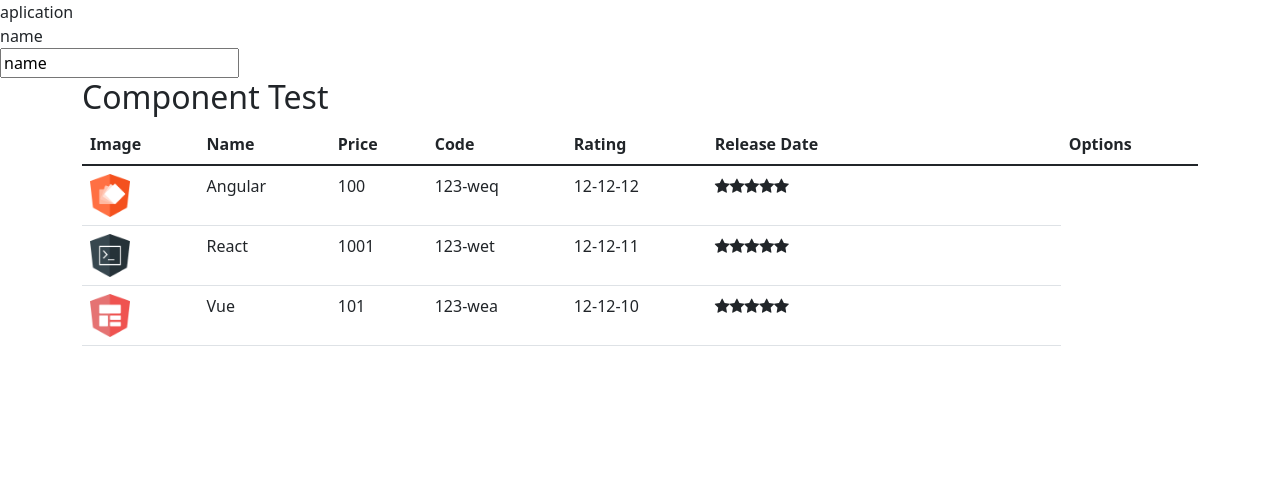
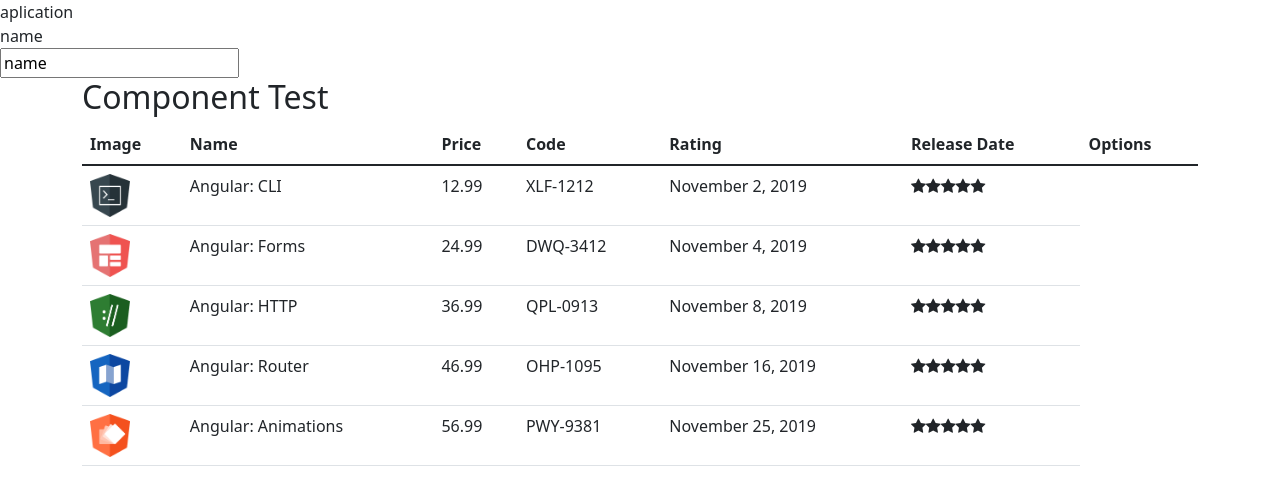
Before and after one commit to CristianoFIlho/angular-studying, an Angular app in the folder angular/aplication/aplication/: page / in a window 1280 px wide. Shown: the top 496 px of the page. Built offline with nearby package versions, Linux system fonts and the light colour scheme.

Commit message:
update injectad dependences

```diff
--- a/angular/aplication/aplication/src/app/components/component.ts
+++ b/angular/aplication/aplication/src/app/components/component.ts
@@ -7,4 +7,6 @@
     duration!: number;
     rating!: number;
     releaseDate!: string;
+
+
 }
--- a/angular/aplication/aplication/src/app/components/componentlist.component.html
+++ b/angular/aplication/aplication/src/app/components/componentlist.component.html
@@ -14,7 +14,7 @@
   </thead>
 
   <tbody>
-    <tr *ngFor="let course of components">
+    <tr *ngFor="let course of courses">
       <td> <img [src]="course.imageUrl" width="40px"></td>
       <td>{{course.name}}</td>
       <td>{{course.price}}</td>
--- a/angular/aplication/aplication/src/app/components/componentlist.ts
+++ b/angular/aplication/aplication/src/app/components/componentlist.ts
@@ -1,5 +1,6 @@
 import {Component, OnInit} from '@angular/core';
 import { Course } from './component';
+import { CourseService } from './course.service';
 @Component({
   selector: 'app-componentlist',
   templateUrl: './componentlist.component.html'
@@ -7,43 +8,11 @@
 })
 
 export class ComponentList implements OnInit {
-    components: Course[] = [];
+    courses: Course[] = [];
+
+    constructor(private courseService: CourseService) { }
 
     ngOnInit(): void {
-        this.components = [
-            {
-                id: 1,
-                name: 'Angular',
-                imageUrl: '../../assets/images/animations.png',
-
-                price: 100,
-                code: '123-weq',
-                duration: 2313,
-                rating: 10,
-                releaseDate: '12-12-12'
-            },
-            {
-                id: 2,
-                name: 'React',
-                imageUrl: '../../assets/images/cli.png',
-
-                price: 1001,
-                code: '123-wet',
-                duration: 2300,
-                rating: 10,
-                releaseDate: '12-12-11'
-            },
-            {
-                id: 3,
-                name: 'Vue',
-                imageUrl: '../../assets/images/forms.png',
-                price: 101,
-                code: '123-wea',
-                duration: 2200,
-                rating: 10,
-                releaseDate: '12-12-10'
-
-            }
-        ];
+        this.courses = this.courseService.retrieveAll();
     }
 }
--- /dev/null
+++ b/angular/aplication/aplication/src/app/components/course.service.ts
@@ -0,0 +1,72 @@
+import { Injectable } from "@angular/core";
+import { Course } from "./component";
+
+@Injectable({
+    providedIn: "root"
+})
+export class CourseService{
+
+
+
+    retrieveAll(): Course[]{
+        return courses;
+ }
+}
+
+var courses: Course[] = [
+    {
+        id: 1,
+        name: 'Angular: CLI',
+        releaseDate: 'November 2, 2019',
+
+        duration: 120,
+        code: 'XLF-1212',
+        rating: 3,
+        price: 12.99,
+        imageUrl: '/assets/images/cli.png',
+    },
+    {
+        id: 2,
+        name: 'Angular: Forms',
+        releaseDate: 'November 4, 2019',
+
+        duration: 80,
+        code: 'DWQ-3412',
+        rating: 3.5,
+        price: 24.99,
+        imageUrl: '/assets/images/forms.png',
+    },
+    {
+        id: 3,
+        name: 'Angular: HTTP',
+        releaseDate: 'November 8, 2019',
+
+        duration: 80,
+        code: 'QPL-0913',
+        rating: 4.0,
+        price: 36.99,
+        imageUrl: '/assets/images/http.png',
+    },
+    {
+        id: 4,
+        name: 'Angular: Router',
+        releaseDate: 'November 16, 2019',
+
+        duration: 80,
+        code: 'OHP-1095',
+        rating: 4.5,
+        price: 46.99,
+        imageUrl: '/assets/images/router.png',
+    },
+    {
+        id: 5,
+        name: 'Angular: Animations',
+        releaseDate: 'November 25, 2019',
+
+        duration: 80,
+        code: 'PWY-9381',
+        rating: 5,
+        price: 56.99,
+        imageUrl: '/assets/images/animations.png',
+    }
+];
```
